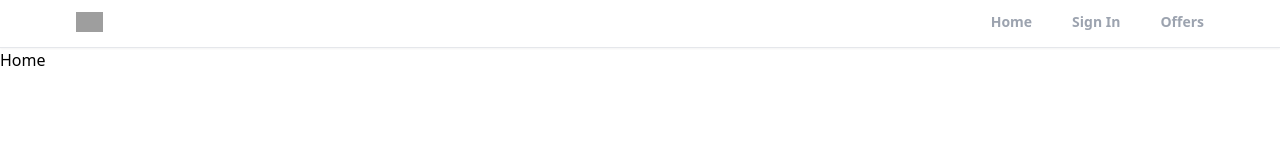
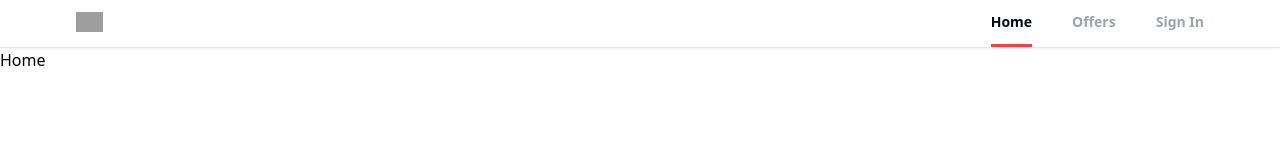
Before and after one commit to AbdullahCodingMaster/realtor-react-clone, a React (Create React App) app: page / in a window 1280 px wide. Shown: the top 160 px of the page. Built offline with nearby package versions, Linux system fonts and the light colour scheme; grey boxes are pictures that could not be loaded.

Commit message:
Edit the header component

```diff
--- a/src/components/Header.jsx
+++ b/src/components/Header.jsx
@@ -2,6 +2,7 @@ import { useLocation, useNavigate } from "react-router";
 const Header = () => {
   const location = useLocation();
   const navigate = useNavigate();
+  console.log(location.pathname);
   const pathMatchRoute = (route) => {
     if (route === location.pathname) return true;
   };
@@ -20,28 +21,32 @@ const Header = () => {
         <div>
           <ul className="flex space-x-10 ">
             <li
-              className={`cursor-pointer py-3 text-sm font-semibold text-gray-400 border-b-[3px] border-b-transparent ${
-                pathMatchRoute("/") && "text-black border-b-red-500"
+              className={`cursor-pointer py-3 text-sm font-semibold text-gray-400 border-b-[3px] border-transparent ${
+                pathMatchRoute("/") ? "text-gray-950 border-b-red-500" : ""
               }`}
               onClick={() => navigate("/")}
             >
               Home
             </li>
             <li
-              className={`cursor-pointer py-3 text-sm font-semibold text-gray-400 border-b-[3px] border-b-transparent ${
-                pathMatchRoute("/sign-in") && "text-black border-b-red-500"
+              className={`cursor-pointer py-3 text-sm font-semibold text-gray-400 border-b-[3px] border-transparent ${
+                pathMatchRoute("/offers")
+                  ? "text-gray-950 border-b-red-500"
+                  : ""
+              }`}
+              onClick={() => navigate("/offers")}
+            >
+              Offers
+            </li>
+            <li
+              className={`cursor-pointer py-3 text-sm font-semibold text-gray-400 border-b-[3px] border-transparent ${
+                pathMatchRoute("/sign-in")
+                  ? "text-gray-950 border-b-red-500"
+                  : ""
               }`}
               onClick={() => navigate("/sign-in")}
             >
               Sign In
-            </li>
-            <li
-              className={`cursor-pointer py-3 text-sm font-semibold text-gray-400 border-b-[3px] border-b-transparent ${
-                pathMatchRoute("/offers") && "text-black border-b-red-500"
-              }`}
-              onClick={() => navigate("/offers")}
-            >
-              Offers
             </li>
           </ul>
         </div>
```
